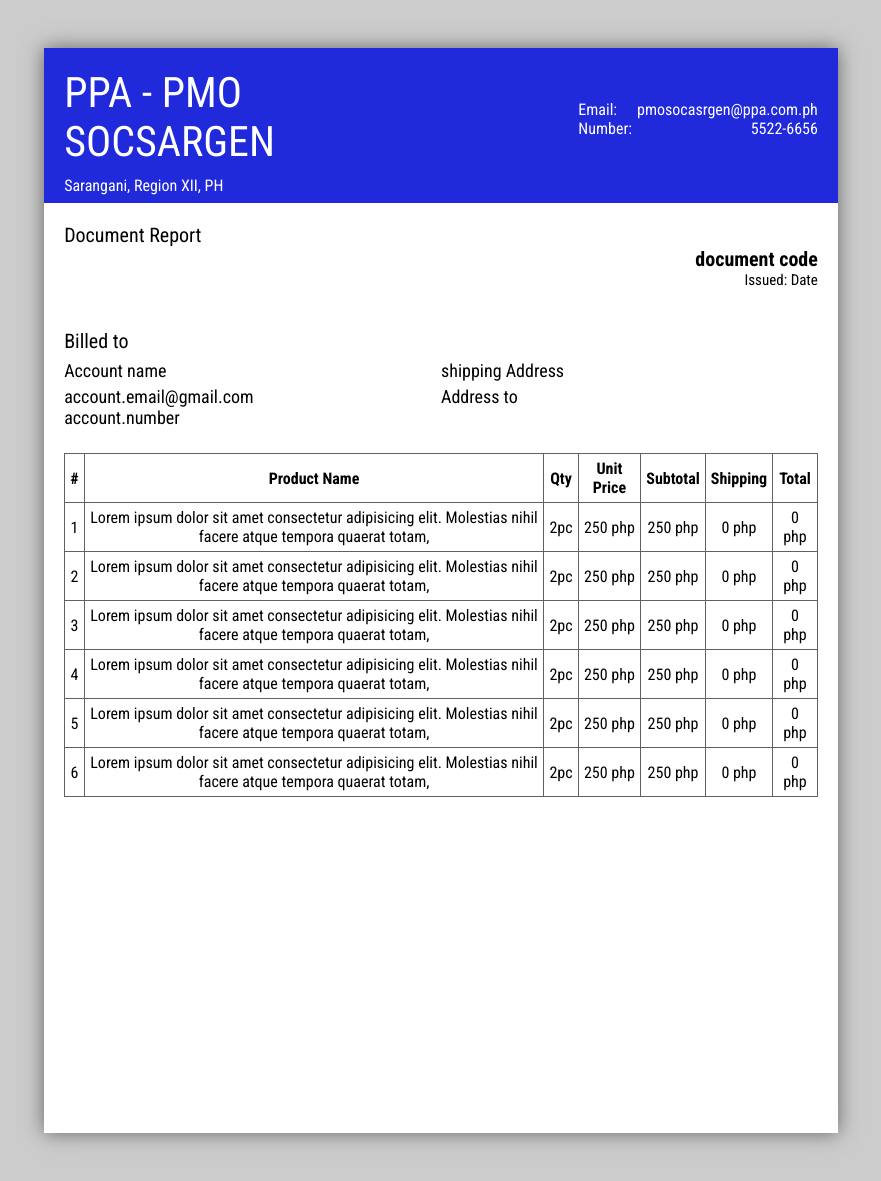
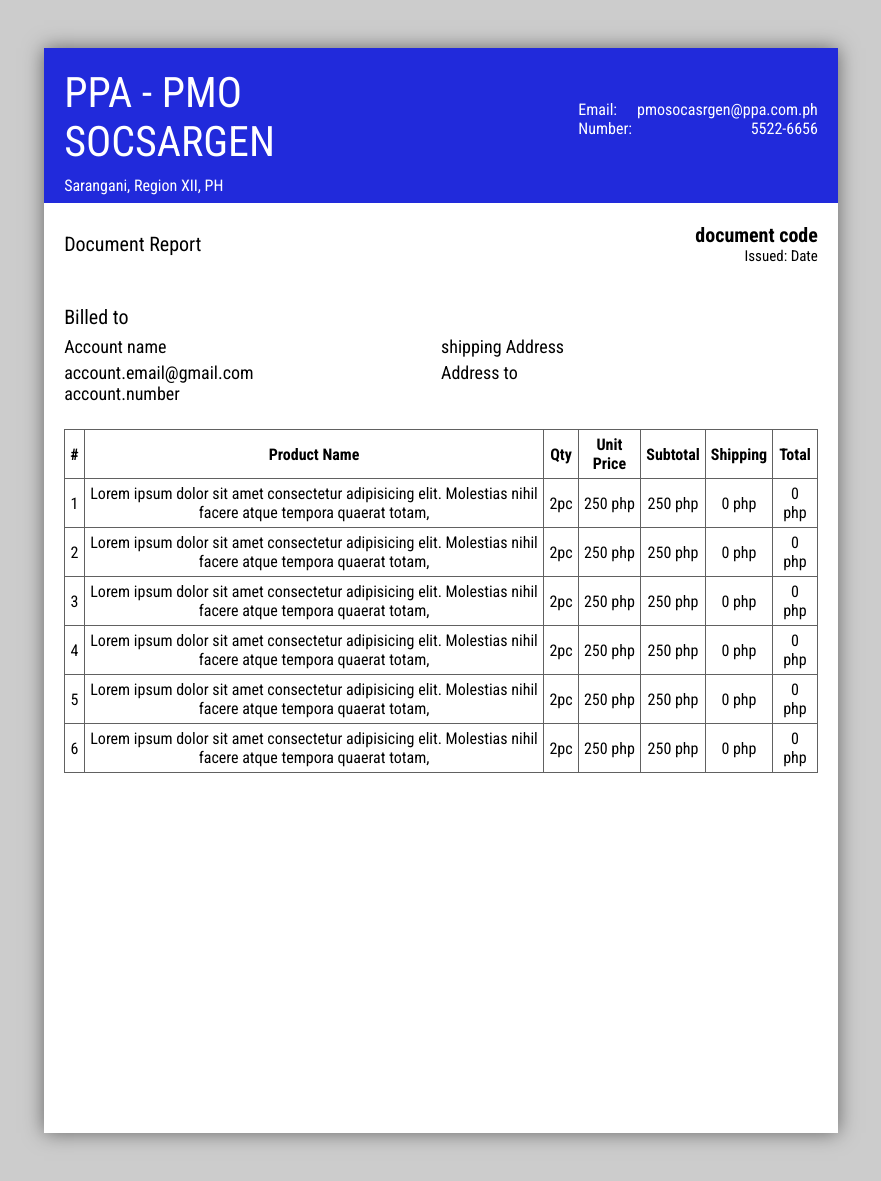
Before and after one commit to criskhun/ppaq2, a PHP site: page /codeGen/report/printDesign.php in a window 1280 px wide. Shown: the whole page, without its empty margins (199-1080 px from the left). Run offline with PHP 8.4, Linux system fonts and the light colour scheme.

Commit message:
Update print.css

```diff
--- a/codeGen/report/print.css
+++ b/codeGen/report/print.css
@@ -70,6 +70,9 @@ h2, h4, p {
 }
 
 .billing-invoice {
+    display: flex;
+    justify-content: space-between;
+    align-items: center;
     padding: 20px;
     font-size: 20px;
 
@@ -77,12 +80,10 @@ h2, h4, p {
 
 .billing-invoice title {
     font-weight: 400;
-    float: left;
 }
 
 .billing-invoice des {
     font-weight: 400;
-    float: right;
 }
 
 .billing-invoice .code {
```
